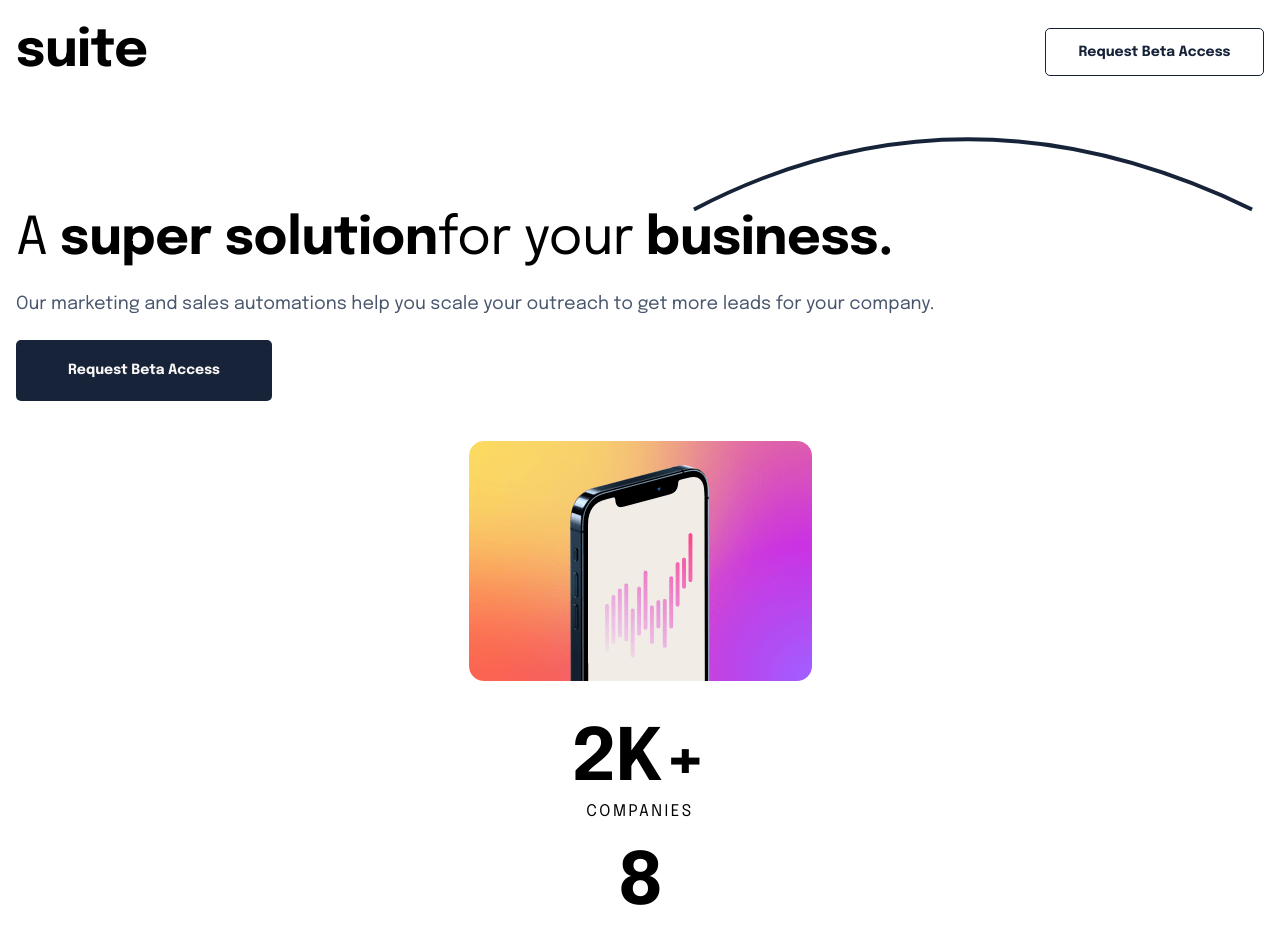
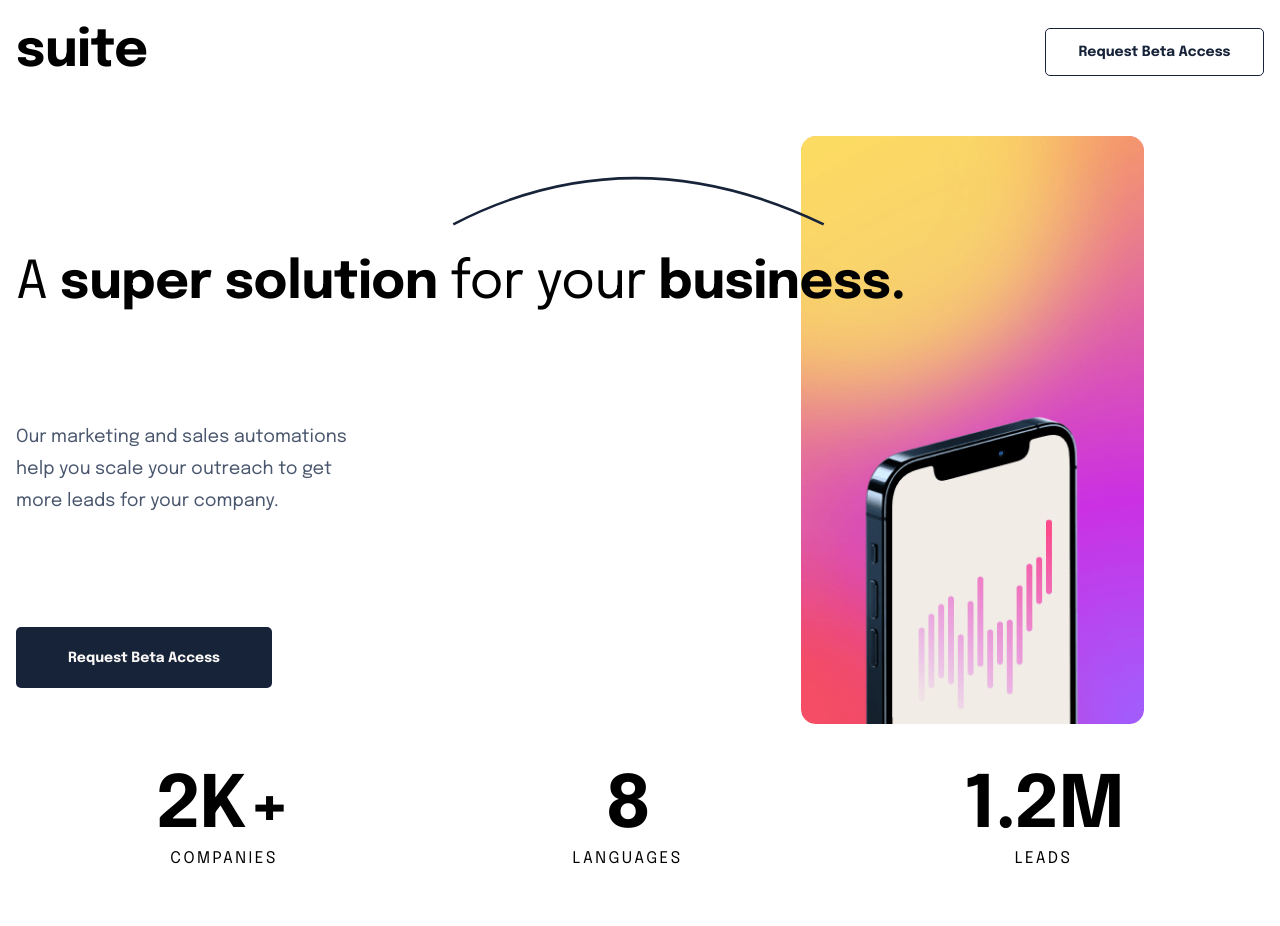
Before and after one commit to AliceMenzie/fm-suite-landing-page, a React (Create React App) app: page / in a window 1280 px wide. Shown: the top 926 px of the page. Built offline with nearby package versions, Linux system fonts and the light colour scheme.

Commit message:
add tablet hero view

```diff
--- a/src/components/molecule/hero/Hero.styles.tsx
+++ b/src/components/molecule/hero/Hero.styles.tsx
@@ -16,11 +16,68 @@ export const StyledSection = styled.section<StyledProps>`
   display: flex;
   flex-direction: column;
   justify-content: space-between;
+  row-gap: 50px;
+
+  @media (min-width: 700px) {
+    flex-direction: row;
+    column-gap: 0px;
+  }
+`;
+export const StyledRow = styled.section<StyledProps>`
+  padding: 0;
+  margin: 0;
+  display: flex;
+  flex-direction: column;
+  justify-content: space-between;
   row-gap: 20px;
+
+  @media (min-width: 700px) {
+    align-self: center;
+    flex-direction: row;
+    justify-content: space-around;
+    align-items: center;
+    width: 100%;
+  }
 `;
 
+export const StyledContainer = styled.div`
+  display: flex;
+  flex-direction: column;
+  row-gap: 30px;
+  @media (min-width: 700px) {
+    min-width: 500px;
+    justify-content: space-around;
+    align-items: flex-start;
+
+    p {
+      max-width: 350px;
+    }
+  }
+`;
+
+export const ImgContainer = styled.div`
+  display: flex;
+  flex-direction: column;
+  align-items: center;
+  @media (min-width: 700px) {
+    transform: translateX(-120px);
+    z-index: -1;
+  }
+`;
 export const Container = styled.div`
   display: flex;
   flex-direction: column;
   align-items: center;
 `;
+
+export const StyledImg = styled.img`
+  width: 45%;
+  align-self: end;
+  margin-right: 10px;
+  margin-bottom: -30px;
+  @media (min-width: 700px) {
+    width: 42%;
+    margin-right: 80px;
+    margin-bottom: -80px;
+  }
+`;
--- a/src/components/molecule/hero/Hero.tsx
+++ b/src/components/molecule/hero/Hero.tsx
@@ -1,7 +1,16 @@
 import { Button } from "../../atom/button/Button";
 import { Typography } from "../../atom/typography/Typography";
-import { Container, StyledHero, StyledSection } from "./Hero.styles";
+import {
+  Container,
+  StyledContainer,
+  StyledHero,
+  StyledRow,
+  StyledSection,
+  ImgContainer,
+  StyledImg,
+} from "./Hero.styles";
 import heroImg from "../../../assets/image-hero-landscape.png";
+import heroTablet from "../../../assets/image-hero-portrait.png";
 import curvedLine from "../../../assets/pattern-curved-line-1.svg";
 
 interface heroProps {
@@ -12,21 +21,13 @@ export const Hero = ({ className }: heroProps) => {
   return (
     <StyledHero className={className}>
       <StyledSection col>
-        <img
-          style={{
-            width: "45%",
-            alignSelf: "end",
-            marginRight: "10px",
-            marginBottom: "-20px",
-          }}
-          src={curvedLine}
-          alt="stylish line"
-        />
+        <StyledContainer>
+          <StyledImg src={curvedLine} alt="curved line" />
           <Typography as="h1" variant="l">
             A{" "}
             <Typography as="span" variant="l" bold>
               super solution
-          </Typography>
+            </Typography>{" "}
             for your{" "}
             <Typography as="span" variant="l" bold>
               business.
@@ -37,8 +38,10 @@ export const Hero = ({ className }: heroProps) => {
             get more leads for your company.
           </Typography>
           <Button label="Request Beta Access" primary />
-      </StyledSection>
-      <Container>
+        </StyledContainer>
+        <ImgContainer>
+          <picture>
+            <source media="(min-width: 750px)" srcSet={heroTablet} />
             <img
               style={{
                 width: "343px",
@@ -49,8 +52,10 @@ export const Hero = ({ className }: heroProps) => {
               src={heroImg}
               alt="mobile phone"
             />
-      </Container>
-      <StyledSection>
+          </picture>
+        </ImgContainer>
+      </StyledSection>
+      <StyledRow>
         <Container>
           <Typography as="h3" variant="xl" bold>
             2K+
@@ -75,7 +80,7 @@ export const Hero = ({ className }: heroProps) => {
             Leads
           </Typography>
         </Container>
-      </StyledSection>
+      </StyledRow>
     </StyledHero>
   );
 };
```
Lines whose indentation alone changed are shown as unchanged.
